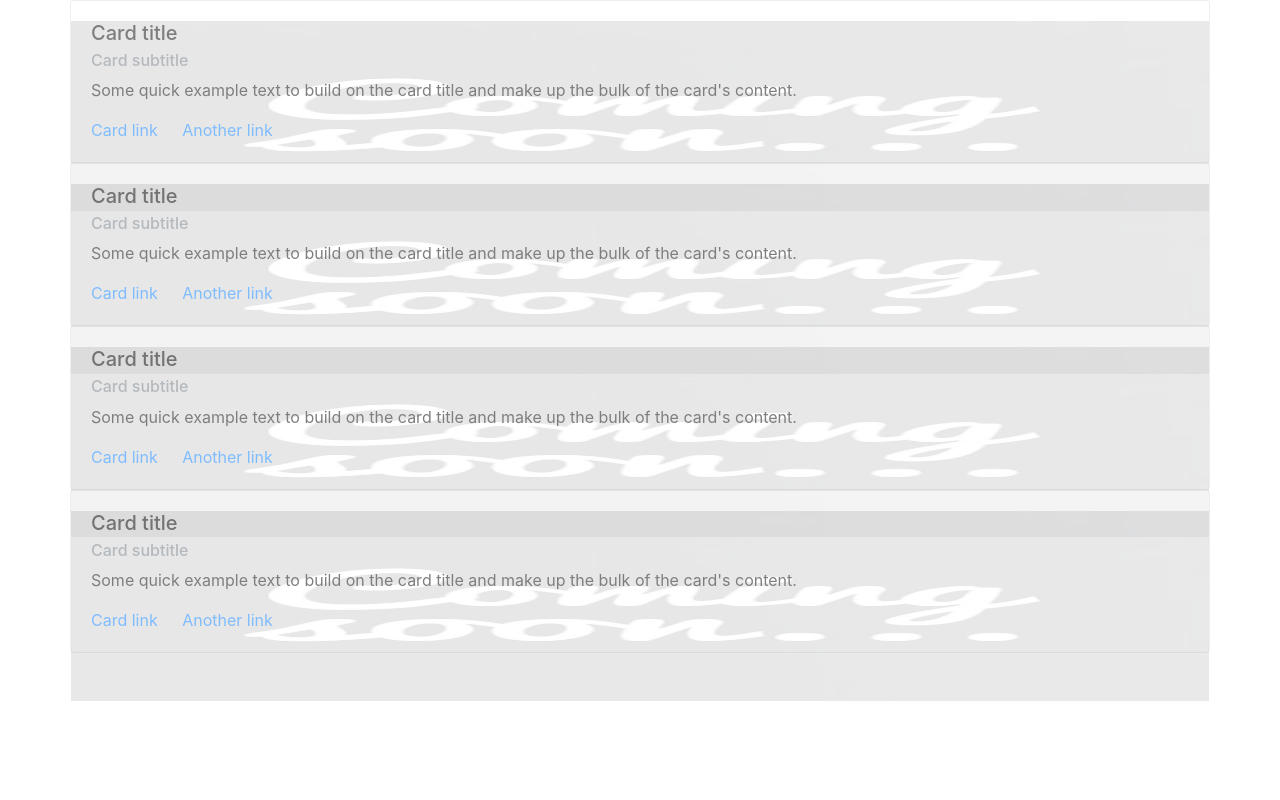
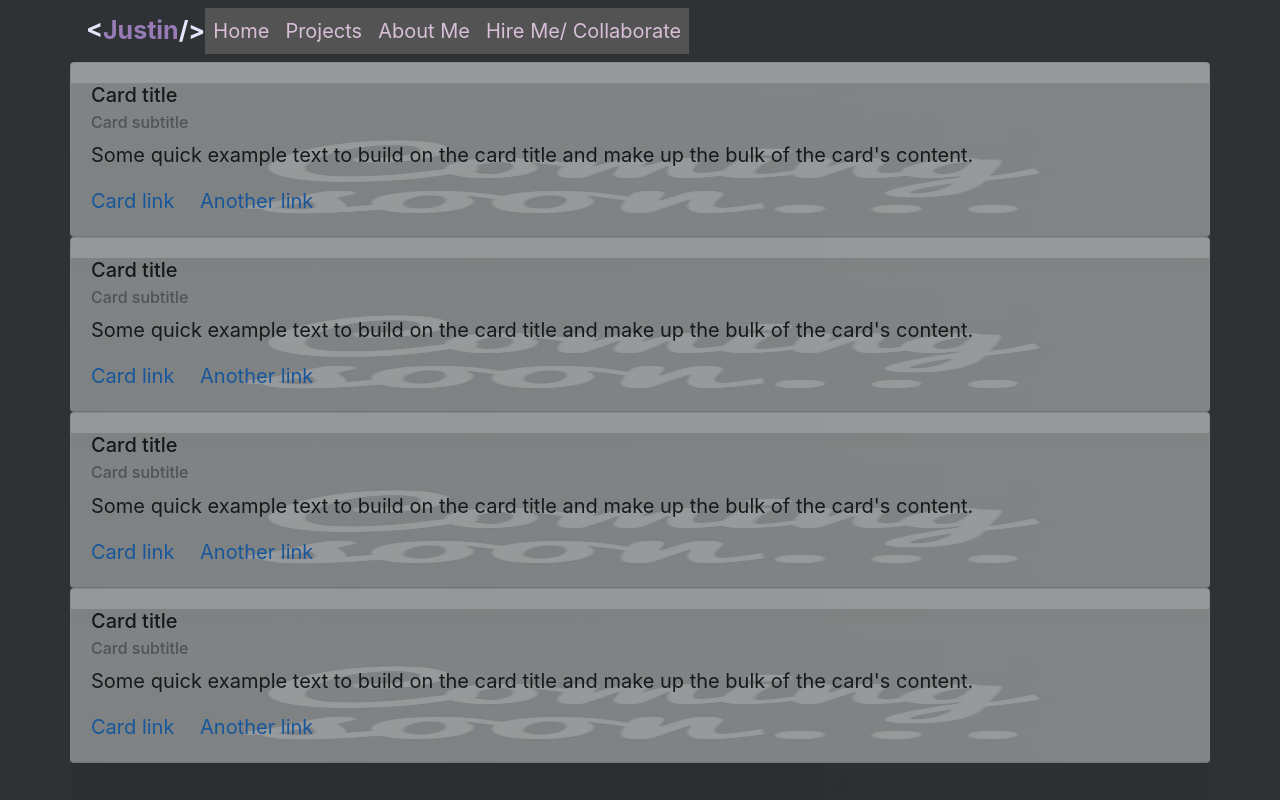
Before and after one commit to jaymasterflex/justin.github.io, a plain HTML site: page pages/project.html in a window 1280 px wide. Drawn offline with nearby package versions, Linux system fonts and the light colour scheme; files that its build step writes are made by us from their sources.

Commit message:
second commit(update on about page)

```diff
--- a/pages/about.css
+++ b/pages/about.css
@@ -1,6 +1,6 @@
 
 body {
-    font-size: 15pt;
+    font-size: 10pt;
    background: #535353;
    color: wheat;
    }
@@ -14,31 +14,38 @@ body {
    ul {
        background: #535353;
    }
+   #nav-link {
+       color: #D8BFD8;
+   }
+
 
    .nav-item {
        text-align: center;
    }
 
+
    .navbar-nav {
-       color: blue;
+       color: #ff00ff;
    }
 
    .blue {
-       font-size: 20px;
-       color: blue;
+       font-size: 25px;
+       color: #967bb6;
+       font-weight: bold;
    }
 
    .navbar-toggler {
-       background: blue;
+       background: #967bb6;
    }
    #sym {
-       color: whitesmoke;
+       color: #E6E6FA;
    }
 
 
    h1 {
        position: absolute;
        top: 50px;
+       color: #E6E6FA;
    }
 
    .abt-img {
@@ -60,7 +67,7 @@ body {
     visibility: hidden;
     width: 120px;
     background-color: black;
-    color: #fff;
+    color: #D8BFD8;
     text-align: center;
     border-radius: 6px;
     padding: 5px 0;
@@ -86,7 +93,7 @@ body {
     visibility: hidden;
     width: 120px;
     background-color: black;
-    color: #fff;
+    color: #D8BFD8;
     text-align: center;
     border-radius: 6px;
     padding: 5px 0;
@@ -112,7 +119,7 @@ body {
     visibility: hidden;
     width: 120px;
     background-color: black;
-    color: #fff;
+    color: #D8BFD8;
     text-align: center;
     border-radius: 6px;
     padding: 5px 0;
@@ -137,7 +144,7 @@ body {
     visibility: hidden;
     width: 120px;
     background-color: black;
-    color: #fff;
+    color: #D8BFD8;
     text-align: center;
     border-radius: 6px;
     padding: 5px 0;
@@ -161,7 +168,7 @@ body {
     visibility: hidden;
     width: 120px;
     background-color: black;
-    color: #fff;
+    color: #D8BFD8;
     text-align: center;
     border-radius: 6px;
     padding: 5px 0;
@@ -189,7 +196,7 @@ body {
     visibility: hidden;
     width: 120px;
     background-color: black;
-    color: #fff;
+    color: #D8BFD8;
     text-align: center;
     border-radius: 6px;
     padding: 5px 0;
@@ -214,7 +221,7 @@ body {
     visibility: hidden;
     width: 120px;
     background-color: black;
-    color: #fff;
+    color: #D8BFD8;
     text-align: center;
     border-radius: 6px;
     padding: 5px 0;
@@ -239,7 +246,7 @@ body {
     visibility: hidden;
     width: 120px;
     background-color: black;
-    color: #fff;
+    color: #D8BFD8;
     text-align: center;
     border-radius: 6px;
     padding: 5px 0;
--- a/pages/project.html
+++ b/pages/project.html
@@ -13,13 +13,38 @@
           <!-- Custom Styles -->
           <link rel="stylesheet"
           href="project.css">
-
+          <link rel="stylesheet" href="style.css" title="" type="" />
 </head>
 
 <body>
 
     <div class="container">
         <div class="row">
+
+             <nav class="navbar navbar-expand-lg navbar-light">
+                 <a class="blue" href="#">
+                     <span id="sym"> &lt;</span>Justin<span id="sym">/&gt;</span> </a>
+                 <button class="navbar-toggler" type="button" data-toggle="collapse" data-target="#navbarText" aria-controls="navbarText" aria-expanded="false" aria-label="Toggle navigation">
+                     <span class="navbar-toggler-icon"></span>
+                 </button>
+                 <div class="collapse navbar-collapse" id="navbarText">
+                     <ul class="navbar-nav mr-auto" id="link">
+                         <li class="nav-item active">
+                             <a id="nav-link" class="nav-link" href="index.html">Home
+                             </a>
+                         </li>
+                         <li class="nav-item">
+                             <a id="nav-link" class="nav-link" href="pages/project.html">Projects</a>
+                         </li>
+                         <li class="nav-item">
+                             <a id="nav-link" class="nav-link" href="pages/about.html">About Me</a>
+                         </li>
+                         <li class="nav-item">
+                             <a id="nav-link" class="nav-link" href="#"> Hire Me/ Collaborate </a>
+                         </li>
+                     </ul>
+                 </div>
+             </nav>
 
             <div class="card" style="width: 100%;">
                 <div class="card-body">
--- a/style.css
+++ b/style.css
@@ -14,21 +14,26 @@ ul {
 
 .nav-item  {
     text-align: center;
+
 }
 
+#nav-link {
+    color: #D8BFD8;
+}
 .navbar-nav {
-    color: blue;
+    color: #ff00ff;
 }
 .blue {
-    font-size: 20px;
-    color: blue;
+    font-size: 25px;
+    color: #967bb6;
+    font-weight: bold;
 }
 .navbar-toggler {
-    background: blue;
+    background: #967bb6;
 }
 
 #sym {
-    color: whitesmoke;
+    color: #E6E6FA;
 }
 
 
@@ -43,14 +48,14 @@ ul {
     font-size: 30px;
     position: absolute;
     top: 80px;
-    color: whitesmoke;
+    color: #E6E6FA;
     z-index: -1;
     padding-left: 30px;
     overflow: hidden;
 }
 
 #frontend {
-    color: blue;
+    color: #D8BFD8;
 }
 .skill {
       position: relative;
```
Also changed, not shown: index.html (+5 -8 lines), pages/about.html (+12 -14 lines).
